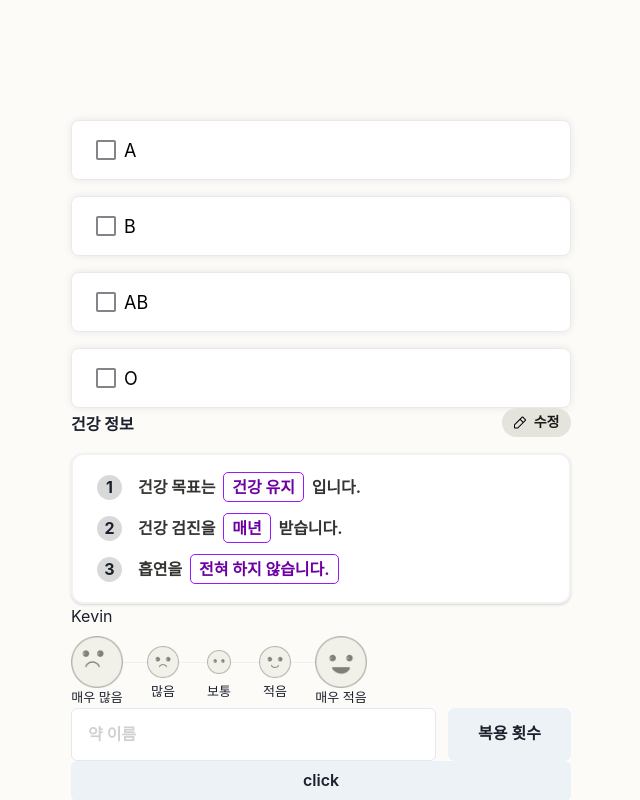
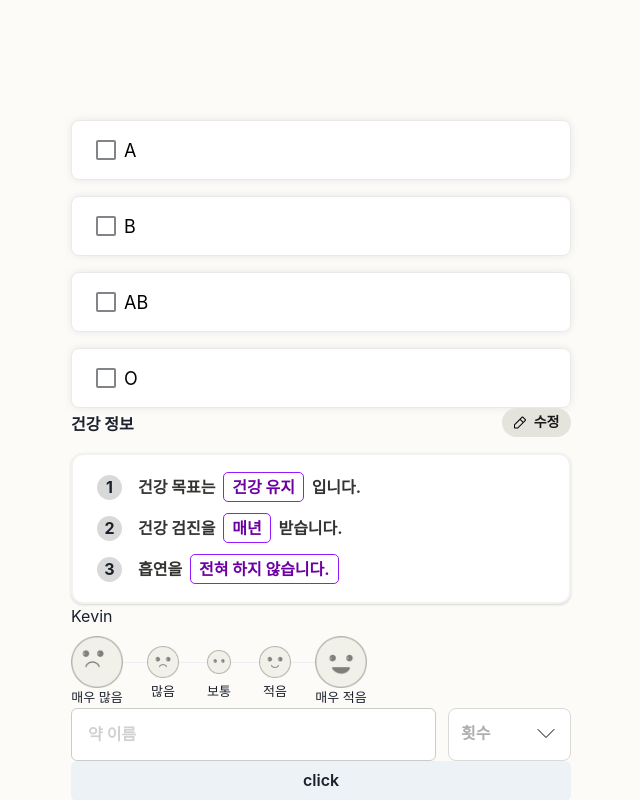
Before and after one commit to foodteacher/FoodTeacherV2-FE, a Next.js app: page /survey in a window 1280 px wide. Shown: the whole page, without its empty margins (319-959 px from the left). Built offline with nearby package versions, Linux system fonts and the light colour scheme.

Commit message:
style : 복용횟수 custom select
Refs:[#60]

```diff
--- /dev/null
+++ b/app/(featured-slice)/shared/ui/Icons/DropDownIcon.tsx
@@ -0,0 +1,20 @@
+"use client";
+
+export const DropDownIcon = () => {
+  return (
+    <svg
+      width="24"
+      height="25"
+      viewBox="0 0 24 25"
+      fill="none"
+      xmlns="http://www.w3.org/2000/svg"
+    >
+      <path
+        d="M4 8.5L12 16.5L20 8.5"
+        stroke="black"
+        strokeLinecap="round"
+        strokeLinejoin="round"
+      />
+    </svg>
+  );
+};
--- a/app/(featured-slice)/shared/ui/Icons/index.ts
+++ b/app/(featured-slice)/shared/ui/Icons/index.ts
@@ -4,3 +4,4 @@ export { CheckIcon } from "./CheckIcon";
 export { CheckBoxCheckIcon } from "./CheckBoxCheckIcon";
 export { CheckBoxIcon } from "./CheckBoxIcon";
 export { PencilIcon } from "./PencilIcon";
+export { DropDownIcon } from "./DropDownIcon";
--- a/app/(featured-slice)/shared/ui/Input/SignupInput.tsx
+++ b/app/(featured-slice)/shared/ui/Input/SignupInput.tsx
@@ -7,7 +7,7 @@ const SignupInput = ({ register, ...props }: FormInputProp) => {
     <Input
       {...props}
       {...register}
-      borderColor={"gray.200"}
+      borderColor={"#CBCBCB"}
       bgColor={"#FFFFFF"}
       fontWeight={"semibold"}
       padding={"16px"}
--- a/app/(featured-slice)/widgets/survey-funnel/ui/step/TestStep.tsx
+++ b/app/(featured-slice)/widgets/survey-funnel/ui/step/TestStep.tsx
@@ -30,7 +30,10 @@ import { BLOOD_TYPE_OTPIONS } from "../../../signup-funnel/const/const";
 import { FrontCheckBox } from "@/app/(featured-slice)/shared/ui/checkbox";
 import { SurveyResultCard } from "@/app/(featured-slice)/shared/ui/card";
 import { SurveryResultList } from "@/app/(featured-slice)/shared/ui/list";
-import { PencilIcon } from "@/app/(featured-slice)/shared/ui/Icons";
+import {
+  DropDownIcon,
+  PencilIcon,
+} from "@/app/(featured-slice)/shared/ui/Icons";
 import {
   RevertButton,
   SignupButton,
@@ -49,7 +52,7 @@ const DOSING_FREQUENCY = ["주 1회 이하", "주 2~3회", "주 4~6회", "매일
 
 export const TestStep = ({ goNextStep, setState, ...props }: any) => {
   const router = useRouter();
-  const [selectValue, setSelectValue] = useState("복용 횟수");
+  const [selectValue, setSelectValue] = useState<string>("횟수");
   const {
     formState: { errors, isValid },
     register,
@@ -157,16 +160,28 @@ export const TestStep = ({ goNextStep, setState, ...props }: any) => {
           borderColor={"gray.200"}
           bgColor={"#FFFFFF"}
           fontWeight={"semibold"}
+          border={"1px solid #DADADA"}
+          borderRadius={"8px"}
+          color={"#AEAEAE"}
           h={"53px"}
           w={"123px"}
+          flexShrink={0}
           _placeholder={{ color: "#D1D1D1" }}
           _focus={{ border: "2px" }}
           _invalid={{ border: "2px solid #282828" }}
           pos={"relative"}
+          cursor={"pointer"}
+          onClick={() => handleSelectBox()}
+          padding={"12px 12px"}
         >
-          <Button onClick={() => handleSelectBox()} h={"53px"} w={"123px"}>
-            {selectValue}
-          </Button>
+          <Flex
+            justifyContent={"space-between"}
+            alignItems={"center"}
+            gap={"auto"}
+          >
+            <Text>{selectValue}</Text>
+            <DropDownIcon />
+          </Flex>
         </Box>
       </Flex>
 
@@ -176,49 +191,22 @@ export const TestStep = ({ goNextStep, setState, ...props }: any) => {
         isOpen={isOpenDrawer}
       >
         <DrawerOverlay />
-        <DrawerContent>
-          <DrawerHeader borderBottomWidth="1px">Basic Drawer</DrawerHeader>
+        <DrawerContent h={"45%"}>
+          <DrawerHeader></DrawerHeader>
           <DrawerBody>
-            <UnorderedList>
+            <UnorderedList listStyleType={"none"}>
               {DOSING_FREQUENCY.map((frequency) => {
                 return (
                   <ListItem
                     onClick={() => setSelectValueHandler(frequency)}
                     value={"주 1회 이하"}
                     cursor={"pointer"}
+                    key={frequency}
                   >
                     {frequency}
                   </ListItem>
                 );
               })}
-              {/* <ListItem
-                onClick={(e) => setSelectValueHandler(e)}
-                value={"주 1회 이하"}
-                cursor={"pointer"}
-              >
-                주 1회 이하
-              </ListItem>
-              <ListItem
-                onClick={setSelectValueHandler}
-                value={"주 2~3회"}
-                cursor={"pointer"}
-              >
-                주 2~3회
-              </ListItem>
-              <ListItem
-                onClick={setSelectValueHandler}
-                value={"주 4~6회"}
-                cursor={"pointer"}
-              >
-                주 4~6회
-              </ListItem>
-              <ListItem
-                onClick={setSelectValueHandler}
-                value={"매일"}
-                cursor={"pointer"}
-              >
-                매일
-              </ListItem> */}
             </UnorderedList>
           </DrawerBody>
         </DrawerContent>
```
